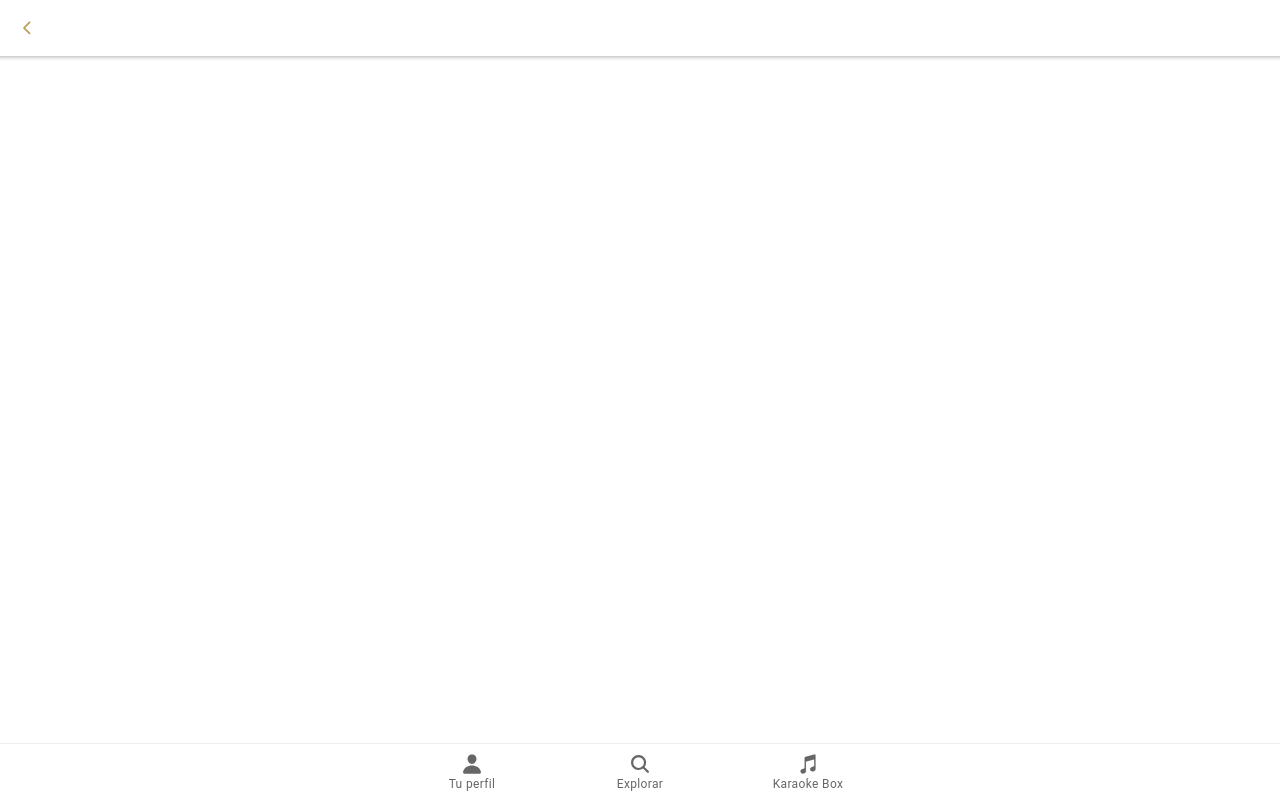
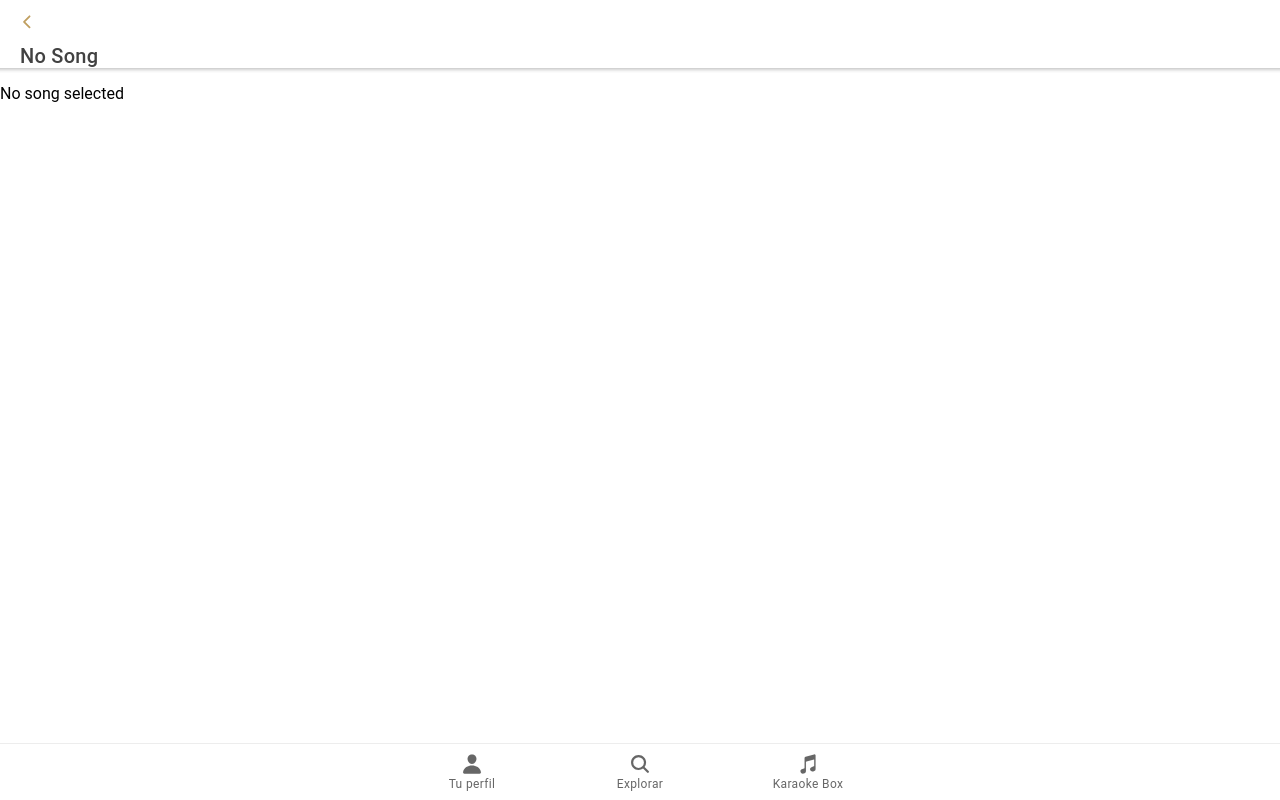
Before and after one commit to trikerr/karaokebox, a React (Create React App) app: page /song/1 in a window 1280 px wide. Built offline with nearby package versions, Linux system fonts and the light colour scheme.

Commit message:
Song detail view refactor

```diff
--- a/src/pages/songs/SongDetailPage.tsx
+++ b/src/pages/songs/SongDetailPage.tsx
@@ -7,10 +7,21 @@ import { useHistory } from 'react-router-dom';
 interface SongDetailProps {
     location: {
         state: {
-            song: Song;
+            song?: Song;
         }
     }
 }
+
+const SongHeader: React.FC<{ song?: Song, onBackClick: () => void }> = ({ song, onBackClick }) => (
+    <IonHeader>
+        <IonToolbar>
+            <IonButton onClick={onBackClick} fill="clear">
+                <IonIcon icon={chevronBack} />
+            </IonButton>
+            <IonTitle>{song?.title || 'No Song'}</IonTitle>
+        </IonToolbar>
+    </IonHeader>
+);
 
 const SongDetailPage: React.FC<SongDetailProps> = ({ location }) => {
     const song = location.state?.song;
@@ -20,38 +31,20 @@ const SongDetailPage: React.FC<SongDetailProps> = ({ location }) => {
         history.goBack();
     };
 
-    if (typeof song === "undefined") {
-        return (
-            <IonPage>
-                <IonHeader>
-                    <IonToolbar>
-                        <IonButton onClick={handleBackClick} fill="clear">
-                            <IonIcon icon={chevronBack} />
-                        </IonButton>
-                        <IonTitle></IonTitle>
-                    </IonToolbar>
-                </IonHeader>
-                <IonContent>
-                </IonContent>
-            </IonPage>
-        );
-    }
-
     return (
         <IonPage>
-            <IonHeader>
-                <IonToolbar>
-                    <IonButton onClick={handleBackClick} fill="clear">
-                        <IonIcon icon={chevronBack} />
-                    </IonButton>
-                    <IonTitle>{song.title}</IonTitle>
-                </IonToolbar>
-            </IonHeader>
+            <SongHeader song={song} onBackClick={handleBackClick} />
             <IonContent>
-                <h1>{song.title}</h1>
-                <p>Artist: {song.artist}</p>
-                <p>Album: {song.album}</p>
-                <p>Year: {song.year}</p>
+                {song ? (
+                    <>
+                        <h1>{song.title}</h1>
+                        <p>Artist: {song.artist}</p>
+                        <p>Album: {song.album}</p>
+                        <p>Year: {song.year}</p>
+                    </>
+                ) : (
+                    <p>No song selected</p>
+                )}
             </IonContent>
         </IonPage>
     );
```
